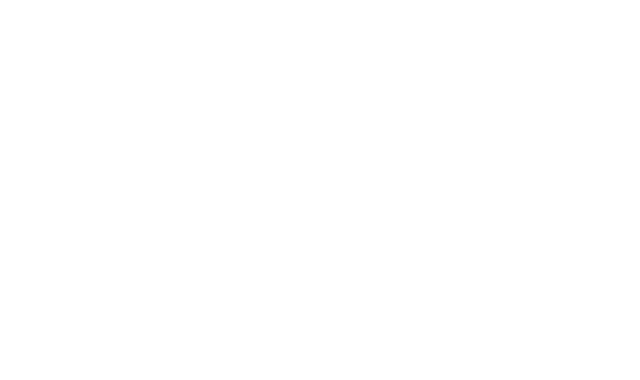
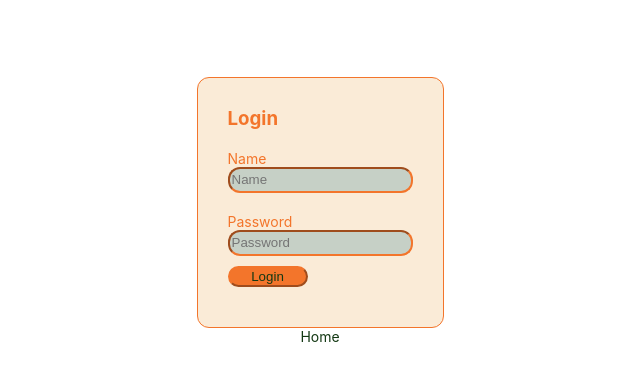
Before and after one commit to mherhay93/studio_one, a React (Create React App) app: page /login in a window 1280 px wide. Shown: the top 380 px of the page, without its empty margins (320-960 px from the left). Built offline with nearby package versions, Linux system fonts and the light colour scheme.

Commit message:
add login page

```diff
--- a/package.json
+++ b/package.json
@@ -8,6 +8,7 @@
     "@testing-library/react": "^13.4.0",
     "@testing-library/user-event": "^13.5.0",
     "classnames": "^2.3.2",
+    "formik": "^2.2.9",
     "react": "^18.2.0",
     "react-dom": "^18.2.0",
     "react-icons": "^4.7.1",
--- a/src/components/Login/Login.tsx
+++ b/src/components/Login/Login.tsx
@@ -1,12 +1,36 @@
+import {Form, Formik, Field} from "formik";
+import {Link} from "react-router-dom";
+import {pages} from "../../constants";
 import classes from './styleLogin.module.css'
 
 const Login = () => {
 
   return (
-  <div>
-
+  <div className={classes.container}>
+    <div className={classes.containerForm}>
+      <h3 className={classes.title}>Login</h3>
+      <Formik
+      initialValues={{name: '', password: ''}}
+      onSubmit={(values) => {
+        console.log(values)
+      }}
+      >
+        <Form>
+          <div className={classes.input}>
+            <label className={classes.label} htmlFor="name">Name</label>
+            <Field id="name" name="name" placeholder="Name"/>
+          </div>
+          <div className={classes.input}>
+            <label className={classes.label} htmlFor="password">Password</label>
+            <Field id="password" name="password" placeholder="Password"/>
+          </div>
+          <button className={classes.button} type="submit">Login</button>
+        </Form>
+      </Formik>
+    </div>
+    <Link to={pages[0].path} className={classes.home}>Home</Link>
   </div>
-  )
+  );
 }
 
 export default Login
--- a/src/components/Login/styleLogin.module.css
+++ b/src/components/Login/styleLogin.module.css
@@ -0,0 +1,51 @@
+.container {
+    display: flex;
+    flex-direction: column;
+    align-items: center;
+    margin-top: 6vw;
+}
+
+.containerForm {
+    background-color: antiquewhite;
+    border: 1px solid #F3752B;
+    padding: 10px 30px 40px;
+    border-radius: 12px;
+
+}
+
+.title {
+    color: #F3752B;
+}
+
+.label {
+    font-size: 14px;
+    color: #F3752B;
+}
+
+.input {
+    display: flex;
+    flex-direction: column;
+    margin-top: 20px;
+}
+
+.input input {
+    background-color: #c6d0c6;
+    height: 20px;
+    border-color: #F3752B;
+    border-radius: 12px;
+}
+
+.button {
+    margin-top: 10px;
+    width: 80px;
+    background-color: #F3752B;
+    border-color: #F3752B;
+    border-radius: 12px;
+    color: #133813;
+}
+
+.home {
+    text-decoration: none;
+    color: #133813;
+    font-size: 14px;
+}
```
Also changed, not shown: 1 other file (tests, documents, lock files or other folders).
